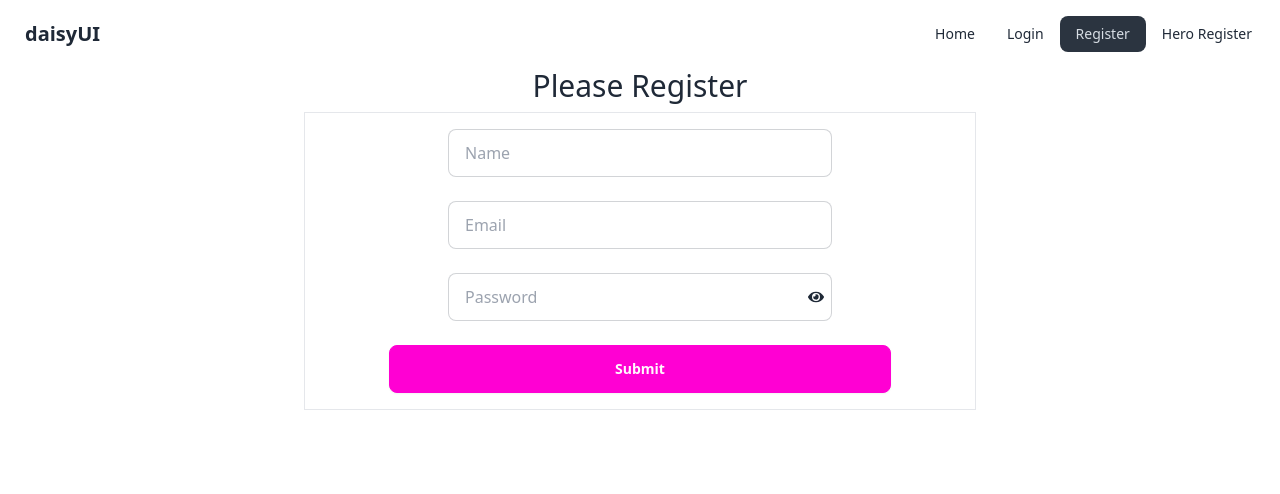
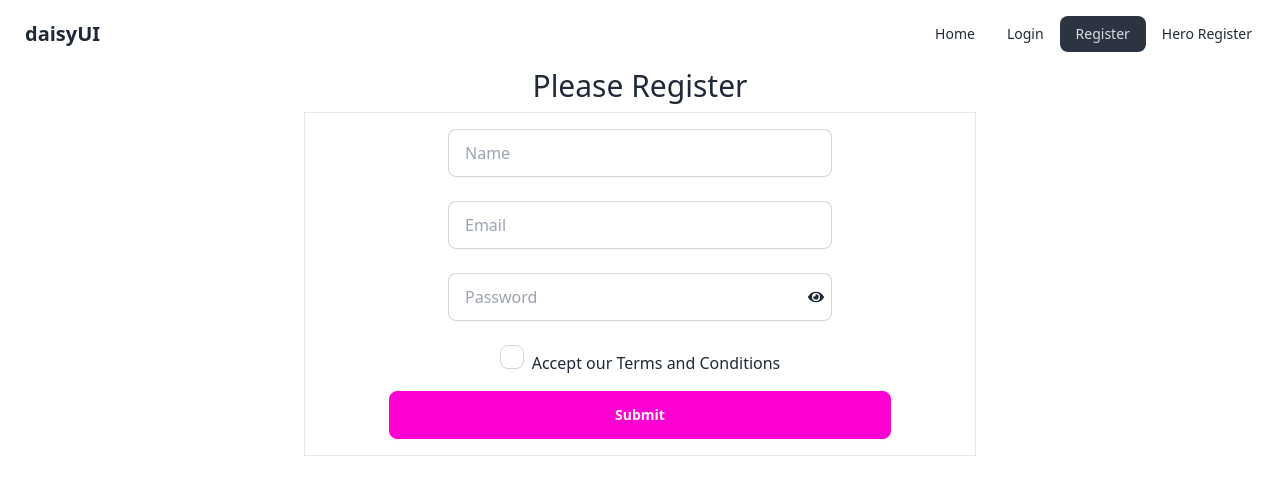
Before and after one commit to mohasin-hossain/firebase-email-pass-auth-react, a React (Vite) app: page /register in a window 1280 px wide. Shown: the top 494 px of the page. Built offline with nearby package versions, Linux system fonts and the light colour scheme.

Commit message:
Terms acceptance checkbox validation

```diff
--- a/src/components/Register/Register.jsx
+++ b/src/components/Register/Register.jsx
@@ -13,6 +13,7 @@ const Register = () => {
     const name = e.target.name.value;
     const email = e.target.email.value;
     const password = e.target.password.value;
+    const accepted = e.target.terms.checked;
 
     // Clearing Errr/success messages
     setError("");
@@ -23,6 +24,9 @@ const Register = () => {
       return;
     } else if (!/[A-Z]/.test(password)) {
       setError("Password Must have atleast one capital letter");
+      return;
+    } else if (!accepted) {
+      setError("Accept our terms and conditions!");
       return;
     }
 
@@ -70,11 +74,25 @@ const Register = () => {
               id=""
               required
             />
-            <span className="absolute right-2" onClick={() => setShowPass(!showPass)}>
+            <span
+              className="absolute right-2"
+              onClick={() => setShowPass(!showPass)}
+            >
               {showPass ? <FaEyeSlash /> : <FaEye />}
             </span>
           </div>
           <br />
+          <div className="mb-4">
+            <input
+              className="checkbox mr-2"
+              type="checkbox"
+              name="terms"
+              id="terms"
+            />
+            <label htmlFor="terms">
+              Accept our <a href="">Terms and Conditions</a>
+            </label>
+          </div>
           <input
             className="btn btn-secondary w-3/4 mb-4"
             type="submit"
```
